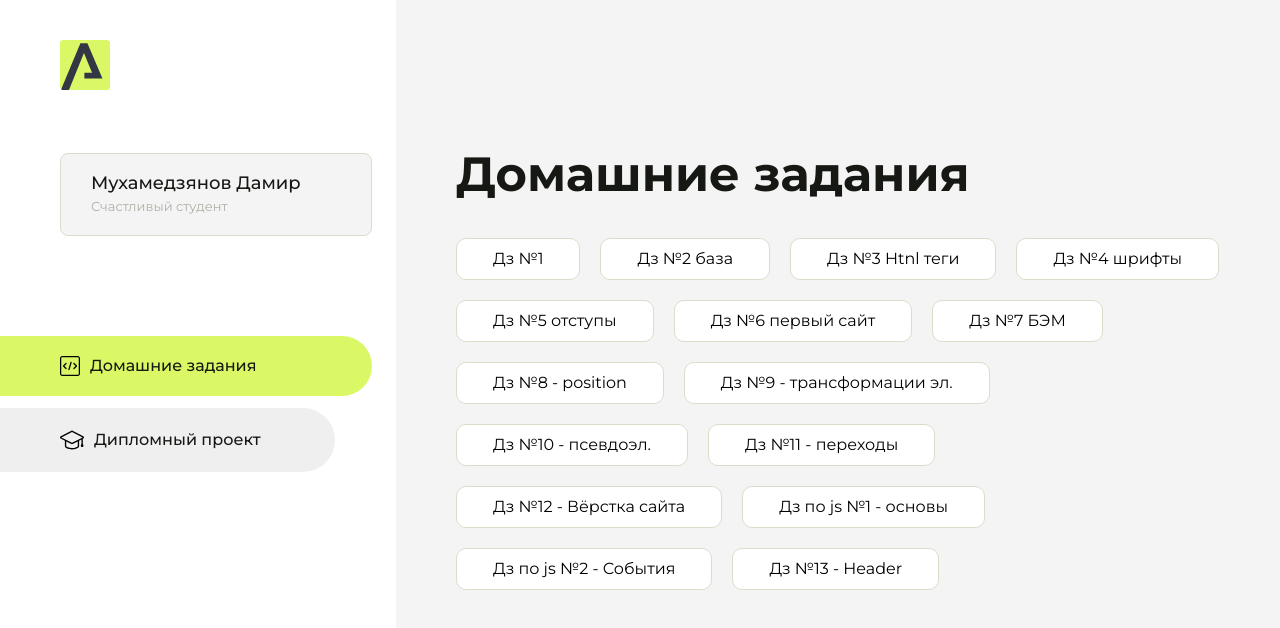
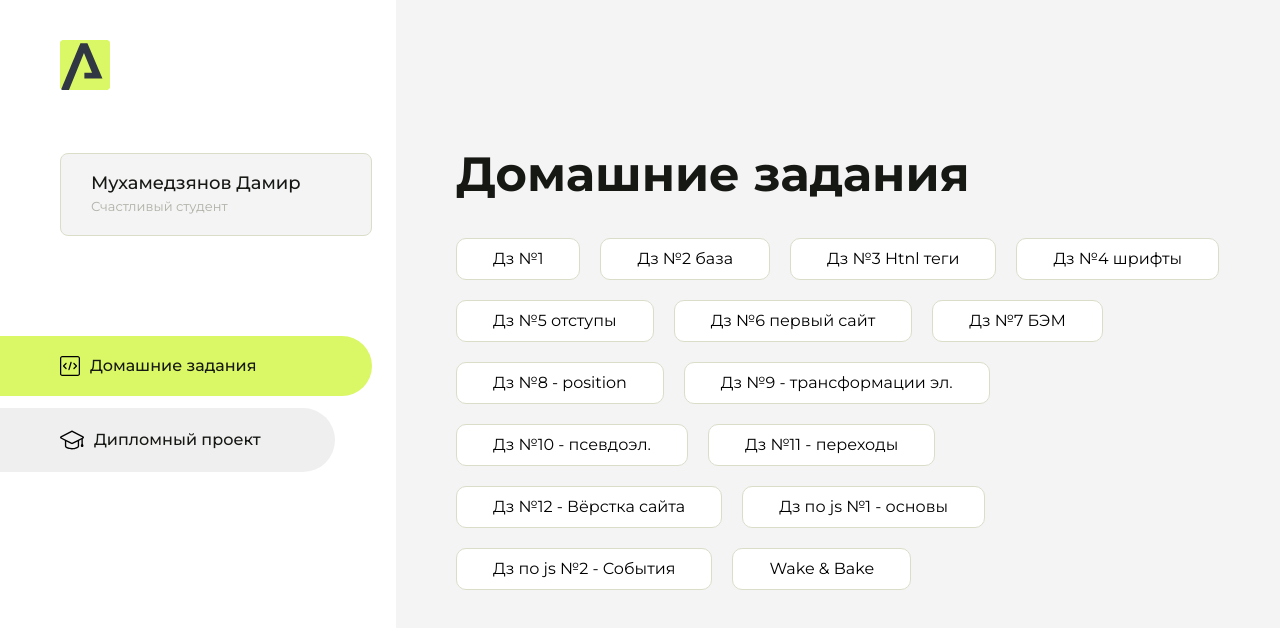
Before and after one commit to Damir-Mukhamedzyanov/Homework, a plain HTML site: page index.html in a window 1280 px wide. Drawn offline with Linux system fonts and the light colour scheme.

Commit message:
Update index.html

```diff
--- a/index.html
+++ b/index.html
@@ -135,7 +135,7 @@
                         <a href="modul_2_js_2">Дз по js №2 - События </a>
                     </li>
                     <li class="content__list-item">
-                        <a href="modul_2_js_3_Wake&Bake">Дз №13 - Header </a>
+                        <a href="modul_2_js_3_Wake&Bake">Wake & Bake </a>
                     </li>
                 </ul>
             </div>
```
